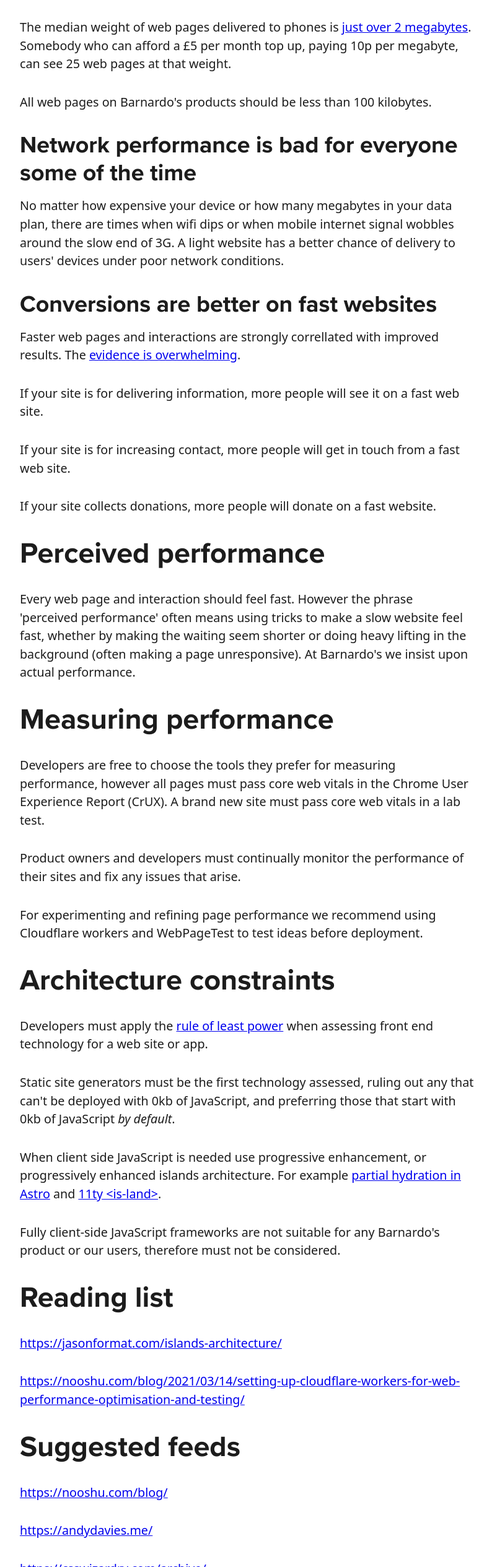
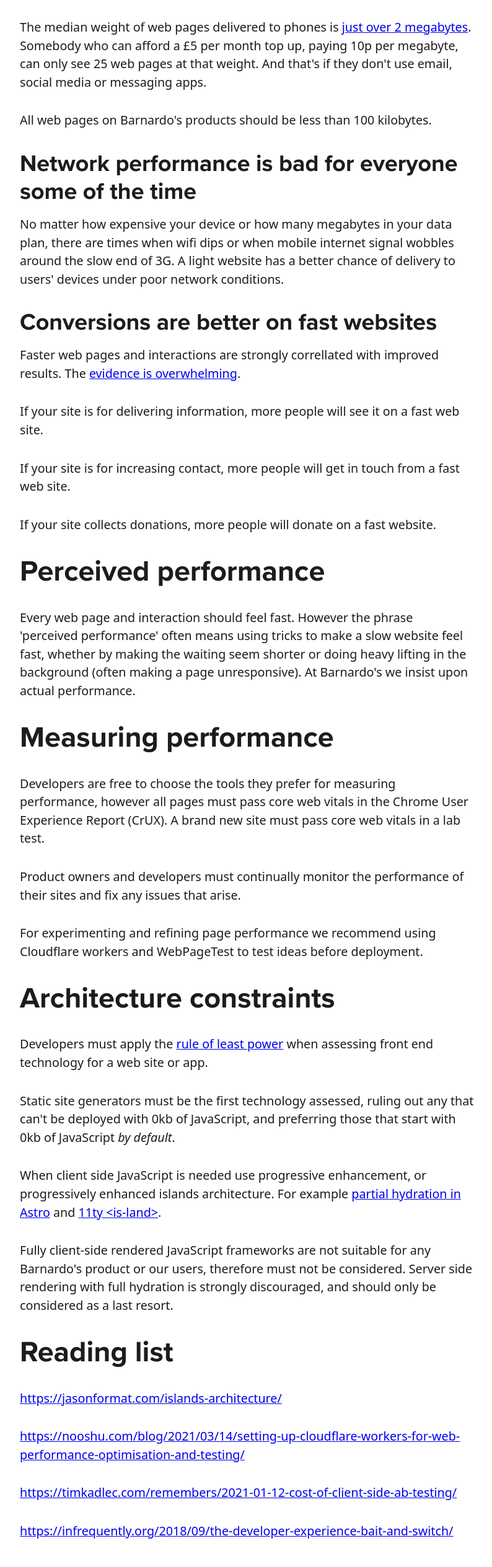
Before and after one commit to barnardos/platforms-and-standards, an Eleventy site: page standards/performance.md in a window 1280 px wide. Shown: the part 5003-7532 px from the top of the page at 62% size, without its empty margins (0-794 px from the left). Built offline with nearby package versions, Linux system fonts and the light colour scheme; Eleventy itself is replaced by a stand-in of ours; files that its build step writes are made by us from their sources; what gitlog, markdown-it-attrs would draw is missing.

Commit message:
Update reading list and expand on JS frameworks

```diff
--- a/standards/performance.md
+++ b/standards/performance.md
@@ -92,7 +92,7 @@
 
 At Barnardo's we know a lot of people who come to us for help don't have home internet. They rely on their data plan which is often pay as you go (PAYG). When that runs out they have to use free, often insecure wifi or do without.
 
-The median weight of web pages delivered to phones is [just over 2 megabytes](https://httparchive.org/reports/page-weight?start=2017_08_15&end=latest&view=list#bytesTotal). Somebody who can afford a £5 per month top up, paying 10p per megabyte, can see 25 web pages at that weight.
+The median weight of web pages delivered to phones is [just over 2 megabytes](https://httparchive.org/reports/page-weight?start=2017_08_15&end=latest&view=list#bytesTotal). Somebody who can afford a £5 per month top up, paying 10p per megabyte, can only see 25 web pages at that weight. And that's if they don't use email, social media or messaging apps.
 
 All web pages on Barnardo's products should be less than 100 kilobytes.
 
@@ -130,17 +130,20 @@
 
 When client side JavaScript is needed use progressive enhancement, or progressively enhanced islands architecture. For example [partial hydration in Astro](https://docs.astro.build/en/core-concepts/partial-hydration/) and [11ty &lt;is-land&gt;](https://github.com/11ty/is-land).
 
-Fully client-side JavaScript frameworks are not suitable for any Barnardo's product or our users, therefore must not be considered.
+Fully client-side rendered JavaScript frameworks are not suitable for any Barnardo's product or our users, therefore must not be considered. Server side rendering with full hydration is strongly discouraged, and should only be considered as a last resort.
 
 ## Reading list
 
 - https://jasonformat.com/islands-architecture/
 - https://nooshu.com/blog/2021/03/14/setting-up-cloudflare-workers-for-web-performance-optimisation-and-testing/
+- https://timkadlec.com/remembers/2021-01-12-cost-of-client-side-ab-testing/
+- https://infrequently.org/2018/09/the-developer-experience-bait-and-switch/
 
 ## Suggested feeds
 
 - https://nooshu.com/blog/
 - https://andydavies.me/
+- https://infrequently.org/
 - https://csswizardry.com/archive/
 - https://timkadlec.com/remembers/
 - https://www.twitch.tv/webpagetest
```
Also changed, not shown: 1 other file.
